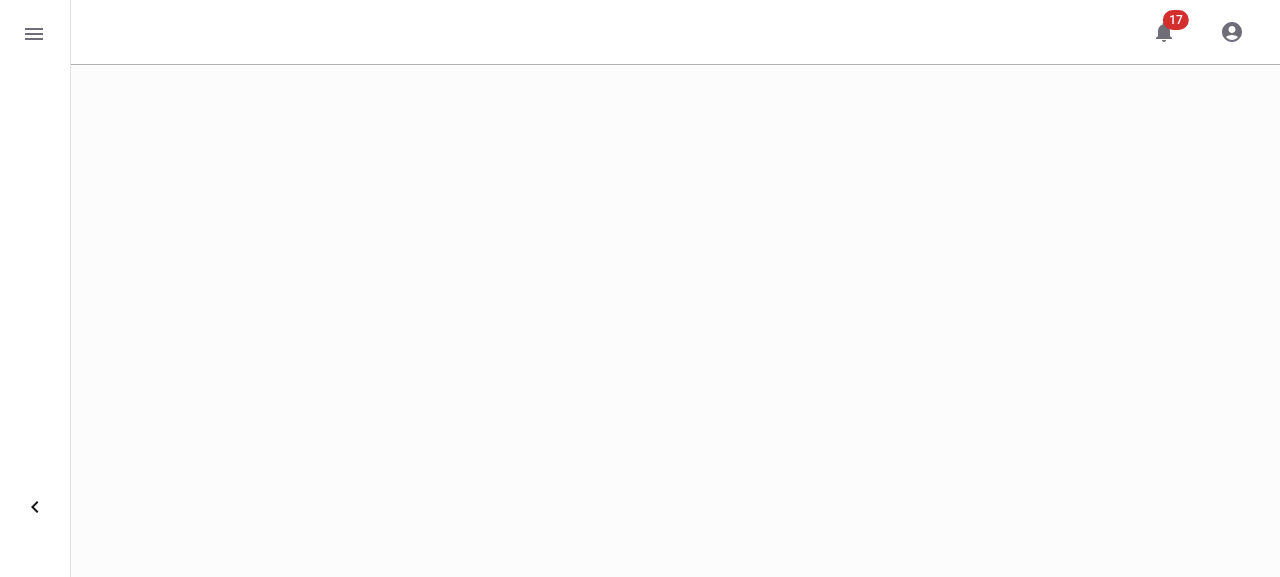
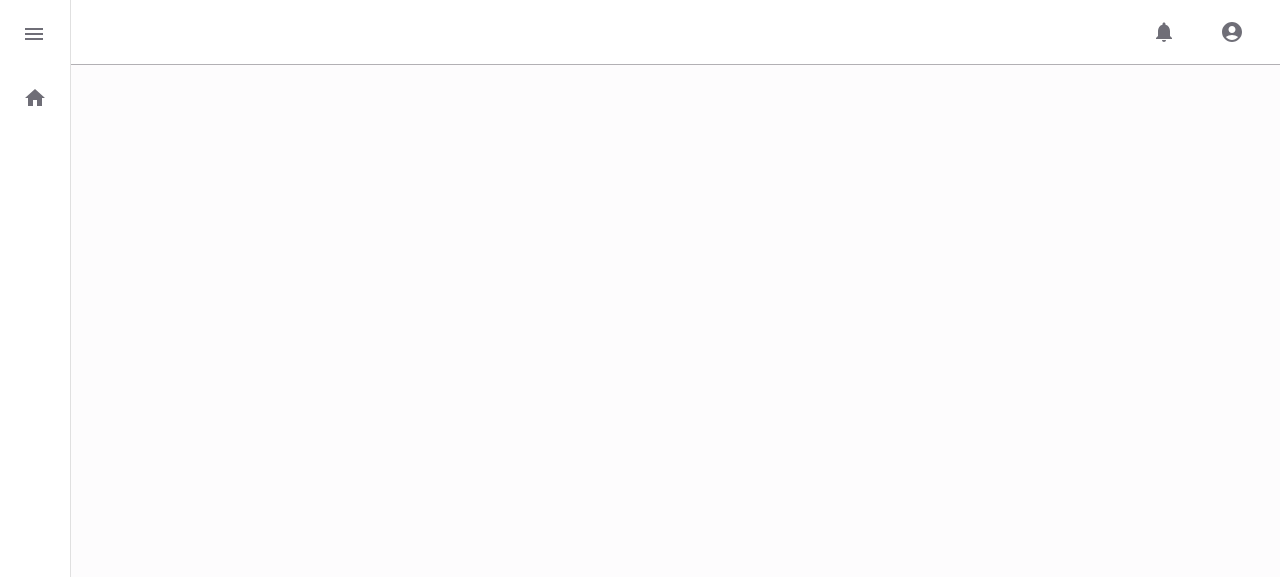
Before and after one commit to victor-souza-dev/newlive, a React (Vite) app: page / in a window 1280 px wide. Shown: the top 577 px of the page. Built offline with nearby package versions, Linux system fonts and the light colour scheme.

Commit message:
melhorando sidebar

```diff
--- /dev/null
+++ b/src/Notifications/Notifications.style.ts
@@ -0,0 +1,20 @@
+import Menu from "@mui/material/Menu";
+import styled from "styled-components";
+
+export const StyledMenu = styled(Menu)(({ theme }) => ({
+  "& .MuiMenu-paper": {
+    backgroundColor: `${theme.colors.backgroundColorWeak} !important`,
+    color: `${theme.colors.textColor} !important`,
+  },
+
+  "& 	.MuiMenuItem-root": {
+    width: "100px",
+    display: "flex",
+    justifyContent: "center",
+  },
+}));
+
+export const StyledEmptyNotifications = styled("p")(({ theme }) => ({
+  textAlign: "center",
+  margin: "20px",
+}));
--- a/src/Notifications/Notifications.tsx
+++ b/src/Notifications/Notifications.tsx
@@ -2,19 +2,49 @@ import NotificationsIcon from "@mui/icons-material/Notifications";
 import Badge from "@mui/material/Badge";
 import IconButton from "@mui/material/IconButton";
 import Tooltip from "@mui/material/Tooltip";
+import { useState } from "react";
+import { StyledEmptyNotifications, StyledMenu } from "./Notifications.style";
+// import MenuItem from "@mui/material/MenuItem";
 
 export function Notifications() {
+  const [anchorEl, setAnchorEl] = useState<null | HTMLElement>(null);
+  const [lengthNotifications, setLengthNotifications] = useState<number>(0);
+
+  const handleMenu = (event: React.MouseEvent<HTMLElement>) => {
+    setAnchorEl(event.currentTarget);
+  };
+
+  const handleClose = () => {
+    setAnchorEl(null);
+  };
+
   return (
-    <Tooltip title="Notificações">
+    <div>
+      <Tooltip title={`${lengthNotifications} Notificações`}>
         <IconButton
           size="large"
-        aria-label="show 17 new notifications"
+          aria-label={`show ${lengthNotifications} new notifications`}
           color="inherit"
+          onClick={handleMenu}
         >
-        <Badge badgeContent={17} color="error">
+          <Badge badgeContent={lengthNotifications} color="error">
             <NotificationsIcon />
           </Badge>
         </IconButton>
       </Tooltip>
+      <StyledMenu
+        id="menu-appbar"
+        anchorEl={anchorEl}
+        keepMounted
+        open={Boolean(anchorEl)}
+        onClose={handleClose}
+      >
+        {lengthNotifications <= 0 && (
+          <StyledEmptyNotifications>
+            Não há nada de novo aqui
+          </StyledEmptyNotifications>
+        )}
+      </StyledMenu>
+    </div>
   );
 }
--- a/src/Sidebar/Drawer.style.ts
+++ b/src/Sidebar/Drawer.style.ts
@@ -12,17 +12,22 @@ export const DrawerStyle = styled(Drawer)(({ theme, width }) => ({
     margin: "0",
     width: width === true ? "200px" : "70px",
     transition: "width 0.5s",
-    paddingTop: "10px",
     backgroundColor: theme.colors.backgroundColor,
   },
+}));
+
+export const ContainerIcons = styled("div")(() => ({
+  width: "100%",
+  overflow: "hidden",
 }));
 
 export const ContainerIconOpenSidebar = styled("div")(
   ({ width }: { width: boolean }) => ({
     width: "100%",
     display: "flex",
-    paddingLeft: width ? "290px" : "20px",
+    paddingLeft: width ? "150px" : "10px",
     paddingBottom: "15px",
+    paddingTop: "10px",
     transition: "0.5s",
   })
 );
@@ -35,9 +40,41 @@ export const IconOpenSidebar = styled(IconButton)(({ theme }) => ({
   },
 }));
 
-export const IconListSidebar = styled("div")(({ theme }) => ({
+export const ContainerListIcons = styled("div")(() => ({
+  height: "85%",
+  display: "flex",
+  flexDirection: "column",
+  alignItems: "center",
+  overflowY: "auto",
+  overflowX: "hidden",
+  scrollbarWidth: "thin",
+  scrollbarColor: "gray #F5F5F5",
+  "&::-webkit-scrollbar": {
+    width: "0px",
+  },
+  "&::-webkit-scrollbar-thumb": {
+    backgroundColor: "gray",
+    borderRadius: "3px",
+  },
+  "&::-webkit-scrollbar-track": {
+    backgroundColor: "#F5F5F5",
+  },
+  "&::-ms-overflow-style": "none",
+  "scrollbar-width": "thin",
+  "&::-webkit-scrollbar-corner": {
+    display: "none",
+  },
+}));
+
+export const EndIconSidebar = styled("div")(({ theme }) => ({
   marginRight: "0 !important",
   marginLeft: "0 !important",
-  marginBottom: "10px",
   color: theme.colors.textColor,
 }));
+
+export const IconListMenu = styled(IconButton)(({ theme }) => ({
+  "&.MuiIconButton-root": {
+    margin: "5px 0",
+    color: theme.colors.textColor,
+  },
+}));
--- a/src/Sidebar/Sidebar.tsx
+++ b/src/Sidebar/Sidebar.tsx
@@ -1,27 +1,29 @@
 import {
   ContainerIconOpenSidebar,
+  ContainerIcons,
   DrawerStyle,
-  IconListSidebar,
+  EndIconSidebar,
   IconOpenSidebar,
+  IconListMenu,
+  ContainerListIcons,
 } from "./Drawer.style";
 import { useState } from "react";
 import MenuIcon from "@mui/icons-material/Menu";
-import Divider from "@mui/material/Divider";
 import ChevronLeftIcon from "@mui/icons-material/ChevronLeft";
 import { SwitchThemeIcon } from "../SwitchThemeIcon/SwitchThemeIcon";
-import { IconButtonStyled } from "../styles/IconButtonStyled";
+import HomeIcon from "@mui/icons-material/Home";
 
 export function Sidebar() {
   const [sidebar, setSidebar] = useState(false);
 
   return (
-    <div>
     <DrawerStyle
       variant={"permanent"}
       open={sidebar}
       onClose={() => setSidebar(false)}
       width={sidebar}
     >
+      <ContainerIcons>
         <ContainerIconOpenSidebar width={sidebar}>
           <IconOpenSidebar
             size="large"
@@ -34,18 +36,15 @@ export function Sidebar() {
             {!sidebar ? <MenuIcon /> : <ChevronLeftIcon />}
           </IconOpenSidebar>
         </ContainerIconOpenSidebar>
-        <Divider />
-        <IconListSidebar>
-          <IconButtonStyled>
-            <ChevronLeftIcon />
-          </IconButtonStyled>
-        </IconListSidebar>
-        <IconListSidebar>
+        <ContainerListIcons>
+          <IconListMenu>
+            <HomeIcon />
+          </IconListMenu>
+        </ContainerListIcons>
+      </ContainerIcons>
+      <EndIconSidebar>
         <SwitchThemeIcon />
-        </IconListSidebar>
-        {/* <HeaderSidebar closedSidebar={setSidebar} />
-        <SwitchThemeIcon /> */}
+      </EndIconSidebar>
     </DrawerStyle>
-    </div>
   );
 }
```
Lines whose indentation alone changed are shown as unchanged.
